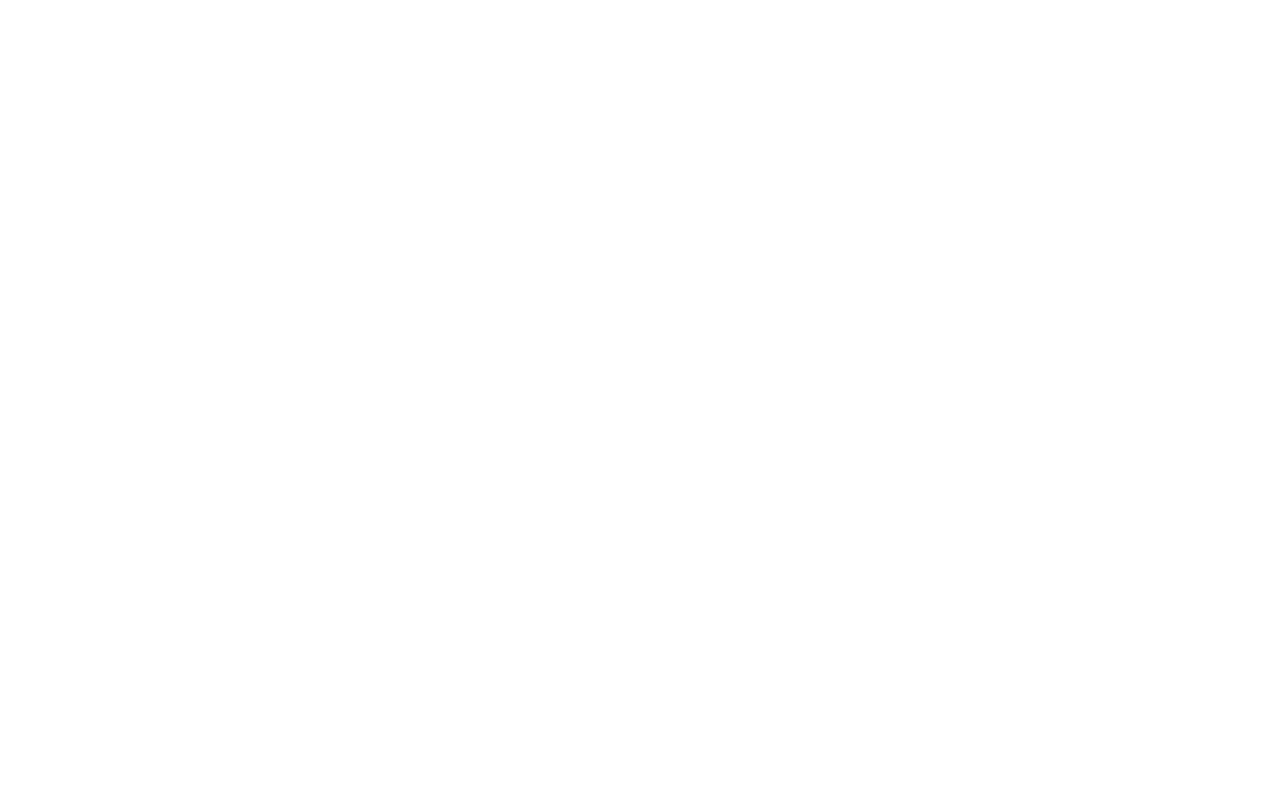
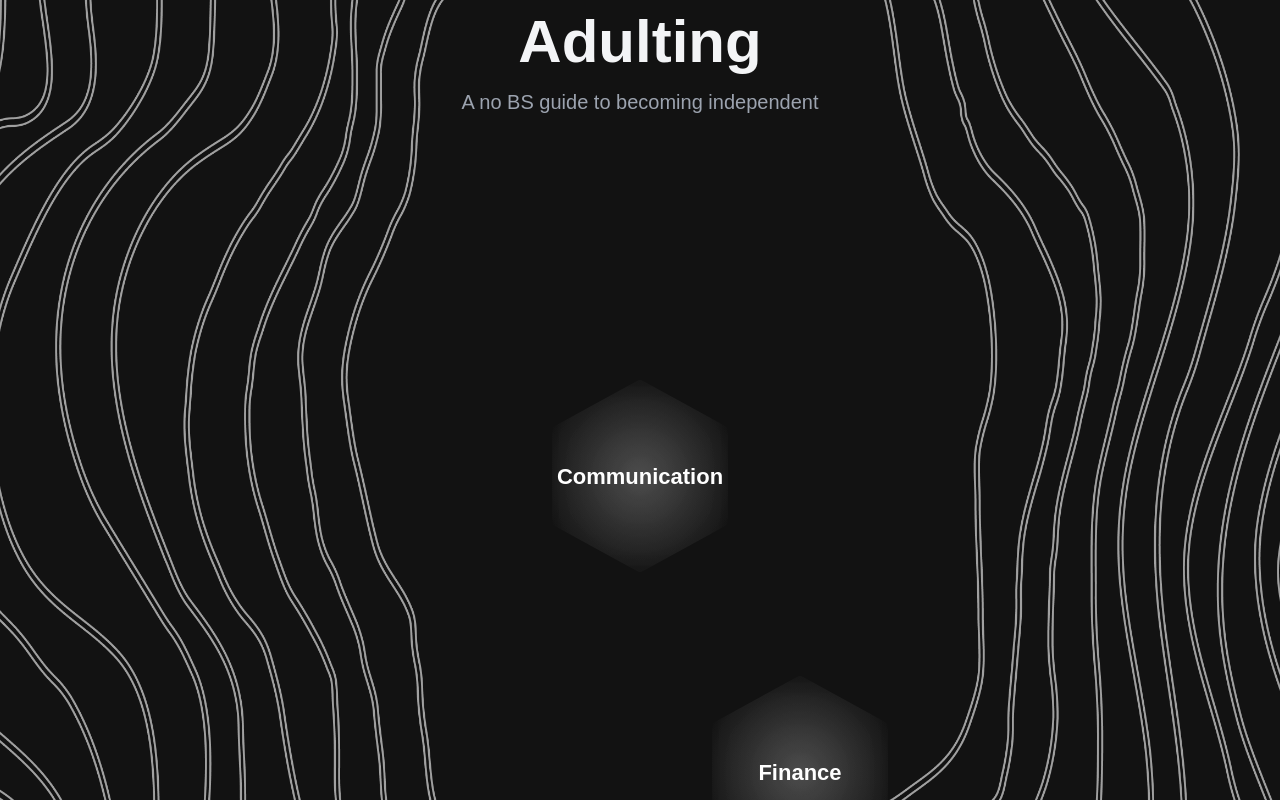
Before and after one commit to alexshagadev/next-up, a Next.js app: page / in a window 1280 px wide. Shown: the top 800 px of the page. Built offline with nearby package versions, Linux system fonts and the light colour scheme.

Commit message:
change of plans (we're cooked)

```diff
--- a/package.json
+++ b/package.json
@@ -18,7 +18,8 @@
     "mongoose": "^8.10.1",
     "next": "15.1.7",
     "react": "^19.0.0",
-    "react-dom": "^19.0.0"
+    "react-dom": "^19.0.0",
+    "react-quiz-component": "^0.9.1"
   },
   "devDependencies": {
     "@eslint/eslintrc": "^3",
--- /dev/null
+++ b/src/components/Module.js
@@ -0,0 +1,13 @@
+import Link from "next/link";
+
+const Module = ({ title, link, className }) => {
+  return (
+    <Link href={link} passHref>
+      <div className={`relative w-40 h-44 flex items-center justify-center text-center font-bold text-xl text-white hexagon ${className}`}>
+        {title}
+      </div>
+    </Link>
+  );
+};
+
+export default Module;
--- /dev/null
+++ b/src/components/ModulesPathway.js
@@ -0,0 +1,37 @@
+import Module from "./Module";
+
+const ModulesPathway = () => {
+  const modules = [
+    { title: "Communication", link: "/modules/communication", className: "communication" },
+    { title: "Finance", link: "/modules/finance", className: "finance" },
+    { title: "Productivity", link: "/modules/productivity", className: "productivity" },
+  ];
+
+  return (
+    <div className="flex flex-col items-center mt-36"> {/* Increased margin-top to move everything down */}
+      {modules.map((module, index) => {
+        // Set fixed values for horizontal and vertical movement
+        const fixedX = index === 2 ? index * -50 : index * 160;  // Bring hexagons closer together
+        const fixedY = index === 0 ? index * 150 + 80 : index === 2 ? index * 150 - 120 : index * 150 + 50;  // Move the first hexagon down a bit more
+
+        return (
+          <div
+            key={index}
+            className={`relative ${module.className}`}
+            style={{
+              transform: `translateY(${fixedY}px) translateX(${fixedX}px)`, // Use fixed values for X and Y
+            }}
+          >
+            <Module
+              title={module.title}
+              link={module.link}
+              className={module.className}
+            />
+          </div>
+        );
+      })}
+    </div>
+  );
+};
+
+export default ModulesPathway;
--- a/src/pages/index.js
+++ b/src/pages/index.js
@@ -1,18 +1,23 @@
 import Head from "next/head";
-import { useState, useEffect } from "react";
+import "../styles/globals.css";
+import ModulesPathway from "../components/ModulesPathway";
 
 export default function Home() {
-  const [dimensions, setDimensions] = useState({ width: 0, height: 0 });
+  return (
+    <div className="min-h-screen flex flex-col items-center justify-start text-center">
+      <Head>
+        <title>Adulting - A Guide to Becoming Independent</title>
+        <meta name="description" content="A no BS guide to becoming independent" />
+      </Head>
 
-  useEffect(() => {
-    setDimensions({ width: window.innerWidth, height: window.innerHeight });
-  }, []);
+      {/* Title */}
+      <h1 className="text-6xl font-bold text-gray-100 mb-4 mt-12">Adulting</h1>
 
-  return (
-    <div className="relative w-screen h-screen">
-      <Head>
-        <title>Dot Grid</title>
-      </Head>
+      {/* Subtitle */}
+      <p className="text-xl text-gray-400 mb-12">A no BS guide to becoming independent</p>
+
+      {/* Vertical Modules Pathway */}
+      <ModulesPathway />
     </div>
   );
 }
--- /dev/null
+++ b/src/pages/module/communication.js
@@ -0,0 +1,38 @@
+import { useState } from "react";
+import { useRouter } from "next/router";
+
+const CommunicationModule = () => {
+  const router = useRouter();
+  const [lessonIndex, setLessonIndex] = useState(0);
+
+  const lessons = [
+    "Lesson 1: Body Language",
+    "Lesson 2: Active Listening",
+    "Lesson 3: Negotiation",
+  ];
+
+  const handleNext = () => {
+    if (lessonIndex < lessons.length - 1) {
+      setLessonIndex(lessonIndex + 1);
+    } else {
+      router.push("/module/communication/quiz");
+    }
+  };
+
+  return (
+    <div className="min-h-screen flex flex-col items-center justify-center text-center p-6">
+      <h1 className="text-4xl font-bold text-gray-100 mb-4">Communication Module</h1>
+      <div className="text-xl text-gray-400 mb-12">
+        <h2>{lessons[lessonIndex]}</h2>
+      </div>
+      <button
+        onClick={handleNext}
+        className="mt-6 py-2 px-4 bg-blue-600 text-white rounded-lg hover:bg-blue-700"
+      >
+        Next
+      </button>
+    </div>
+  );
+};
+
+export default CommunicationModule;
--- a/src/styles/globals.css
+++ b/src/styles/globals.css
@@ -2,16 +2,13 @@
 @tailwind components;
 @tailwind utilities;
 
+/* Dark Mode Colors */
 :root {
-  --background: #ffffff;
-  --foreground: #171717;
-}
-
-@media (prefers-color-scheme: dark) {
-  :root {
-    --background: #0a0a0a;
-    --foreground: #ededed;
-  }
+  --background: #121212; /* Deep dark background */
+  --foreground: #e0e0e0; /* Light gray text */
+  --primary: #3b82f6; /* Bright blue */
+  --secondary: #1e293b; /* Darker blue-gray */
+  --accent: #9333ea; /* Purple accent */
 }
 
 body {
@@ -23,10 +20,15 @@ body {
   display: flex;
   justify-content: center;
   align-items: center;
-  height: 100vh; /* Full viewport height */
+  height: 100vh;
+
+  /* Set background image */
+  background-image: url('/images/bg.png');
+  background-size: 150%; /* Ensures the image covers the entire viewport */
+  background-position: center center; /* Centers the image */
+  background-repeat: no-repeat; /* Prevents the image from repeating */
 }
 
-/* Ensure the container takes up the full screen */
 .app {
   width: 100%;
   height: 100%;
@@ -35,16 +37,47 @@ body {
   align-items: center;
 }
 
-.svg-container {
-  width: 100%;
-  height: 100%;
+/* Hexagon style */
+.hexagon {
+  clip-path: polygon(50% 0%, 100% 25%, 100% 75%, 50% 100%, 0% 75%, 0% 25%);
+  border-radius: 20px; /* This rounds the edges slightly */
+  box-shadow: inset 0px 0px 15px rgba(0, 0, 0, 0.3), 6px 6px 20px rgba(0, 0, 0, 0.4); /* Soft shadow to give the appearance of rounded points */
+  position: relative;
+  overflow: hidden;
+  transform: scale(1.1); /* Slightly larger by default */
+  transition: transform 0.2s ease-in-out, box-shadow 0.2s;
 }
 
-/* Optional: Optional styles for Cluster, if needed for hover effect or any other animations */
-.cluster {
-  transition: transform 0.3s ease-in-out;
+/* Lighter center, darker edges radial gradient */
+.hexagon.communication {
+  background: radial-gradient(circle, rgba(255, 255, 255, 0.2), rgba(0, 0, 0, 0.5));
 }
 
-.cluster:hover {
-  transform: scale(1.1); /* Simple hover effect to enlarge the blobs */
+.hexagon.finance {
+  background: radial-gradient(circle, rgba(255, 255, 255, 0.2), rgba(0, 0, 0, 0.5));
 }
+
+.hexagon.productivity {
+  background: radial-gradient(circle, rgba(255, 255, 255, 0.2), rgba(0, 0, 0, 0.5));
+}
+
+/* Procedural noise effect */
+.hexagon::after {
+  content: "";
+  position: absolute;
+  inset: 0;
+  background: radial-gradient(rgba(255, 255, 255, 0.05) 10%, transparent 80%);
+  mix-blend-mode: overlay;
+  pointer-events: none;
+}
+
+/* Hover and active states */
+.hexagon:hover {
+  transform: scale(1.15); /* Slightly larger on hover */
+  box-shadow: inset 0px 0px 15px rgba(0, 0, 0, 0.3), 10px 10px 25px rgba(0, 0, 0, 0.5);
+}
+
+.hexagon:active {
+  transform: scale(1); /* Return to original size when clicked */
+  box-shadow: inset 0px 0px 15px rgba(0, 0, 0, 0.3), 4px 4px 15px rgba(0, 0, 0, 0.3);
+}
```
Also changed, not shown: public/images/bg.png (added), 1 other file (tests, documents, lock files or other folders).
